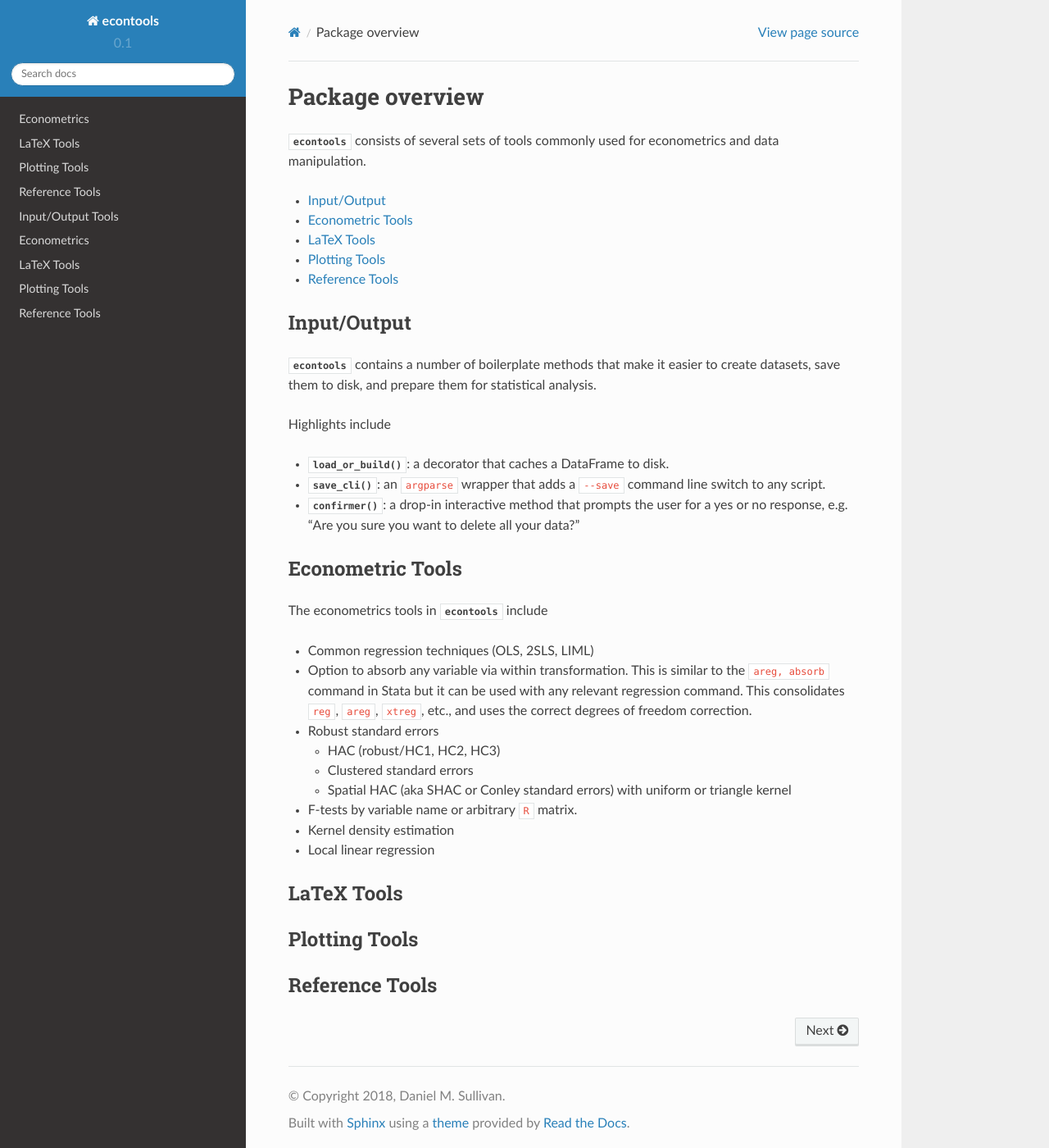
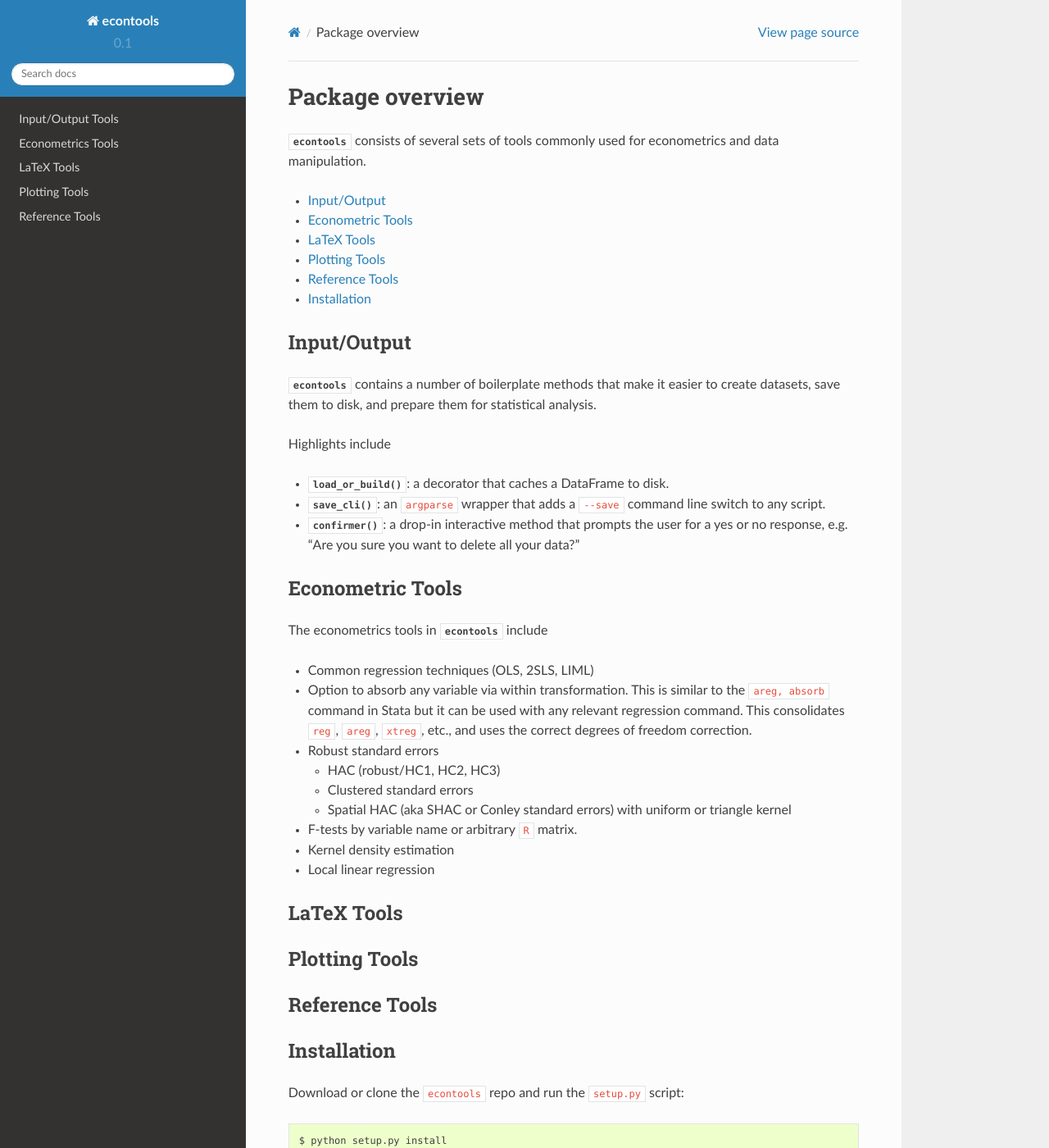
Before and after one commit to dmsul/econtools, a Sphinx documentation site: the page built from doc/source/index.rst, in a window 1280 px wide and 1400 px high. Shown: the whole window at 82% size. Built offline with Sphinx 7.4.7 and the Read the Docs theme 2.0.0, drawn with Linux system fonts in a browser that asks for light colours; pages that are not in the unit, such as notebooks, are missing from menus.

Commit message:
Misc edits

```diff
--- a/doc/source/index.rst
+++ b/doc/source/index.rst
@@ -68,3 +68,9 @@
 
 Reference Tools
 ---------------
+
+Installation
+------------
+Download or clone the ``econtools`` repo and run the ``setup.py`` script::
+
+$ python setup.py install
--- a/doc/source/metrics_advanced.rst
+++ b/doc/source/metrics_advanced.rst
@@ -89,13 +89,13 @@
     results = mt.ivreg(df, y, X, Z, W)
 
 
-Local Linear Regression
------------------------
+Returned Results
+----------------
 
 
 Conley Errors (SHAC)
 --------------------
 
 
-Returned Results
-----------------
+Local Linear Regression
+-----------------------
```
Also changed, not shown: other parts of doc/source/metrics_advanced.rst (+1 -1 lines), doc/source/io.rst (+0 -9 lines).
